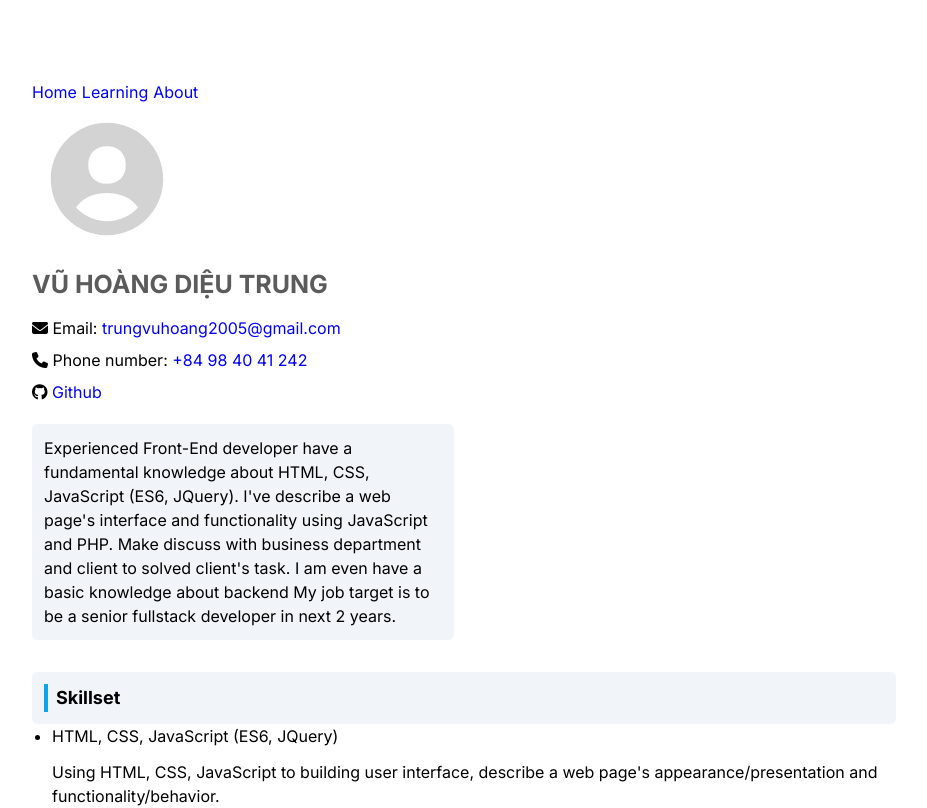
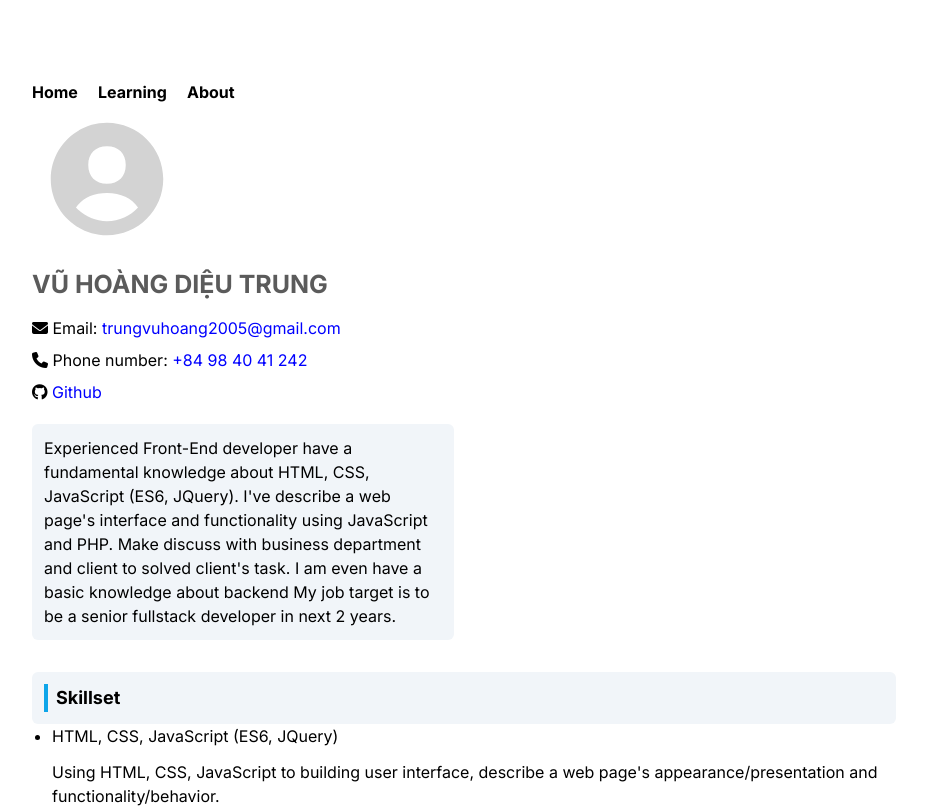
Before and after one commit to nam246/next-portfolio, a Next.js app: page / in a window 1280 px wide. Shown: the top 808 px of the page, without its empty margins (176-1103 px from the left). Built offline with nearby package versions, Linux system fonts and the light colour scheme.

Commit message:
delete unnecessery class

```diff
--- a/component/Navigation.tsx
+++ b/component/Navigation.tsx
@@ -2,10 +2,10 @@ import Link from 'next/link'
 
 export default function Navigation() {
     return (
-        <nav className="flex gap-5 divide-x" style={{gap: "5px"}}>
-            <Link className="block text-slate-300" href="/">Home</Link>
-            <Link className="block text-slate-300" href="/learning">Learning</Link>
-            <Link className="block text-slate-300" href="/about">About</Link>
+        <nav className="flex gap-5">
+            <Link className="block font-bold" style={{color: '#000',}} href="/">Home</Link>
+            <Link className="block font-bold" style={{color: '#000',}} href="/learning">Learning</Link>
+            <Link className="block font-bold" style={{color: '#000',}} href="/about">About</Link>
         </nav>
     )
 }
```
